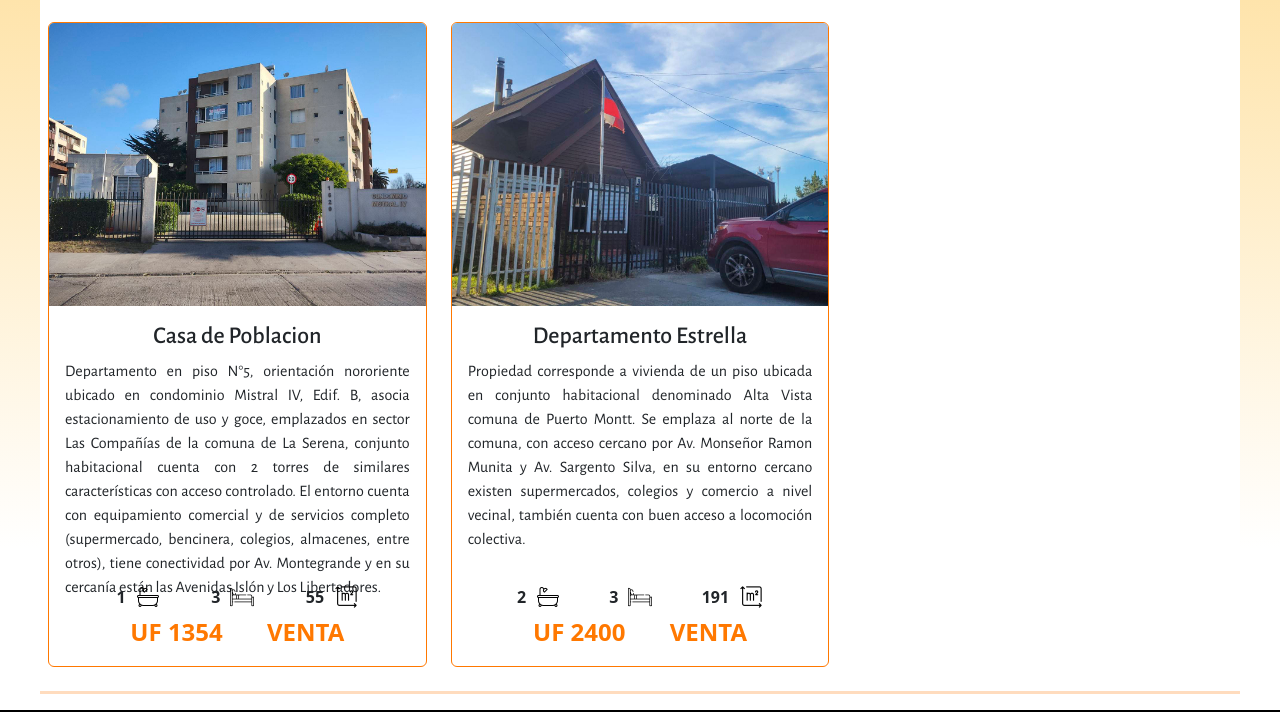
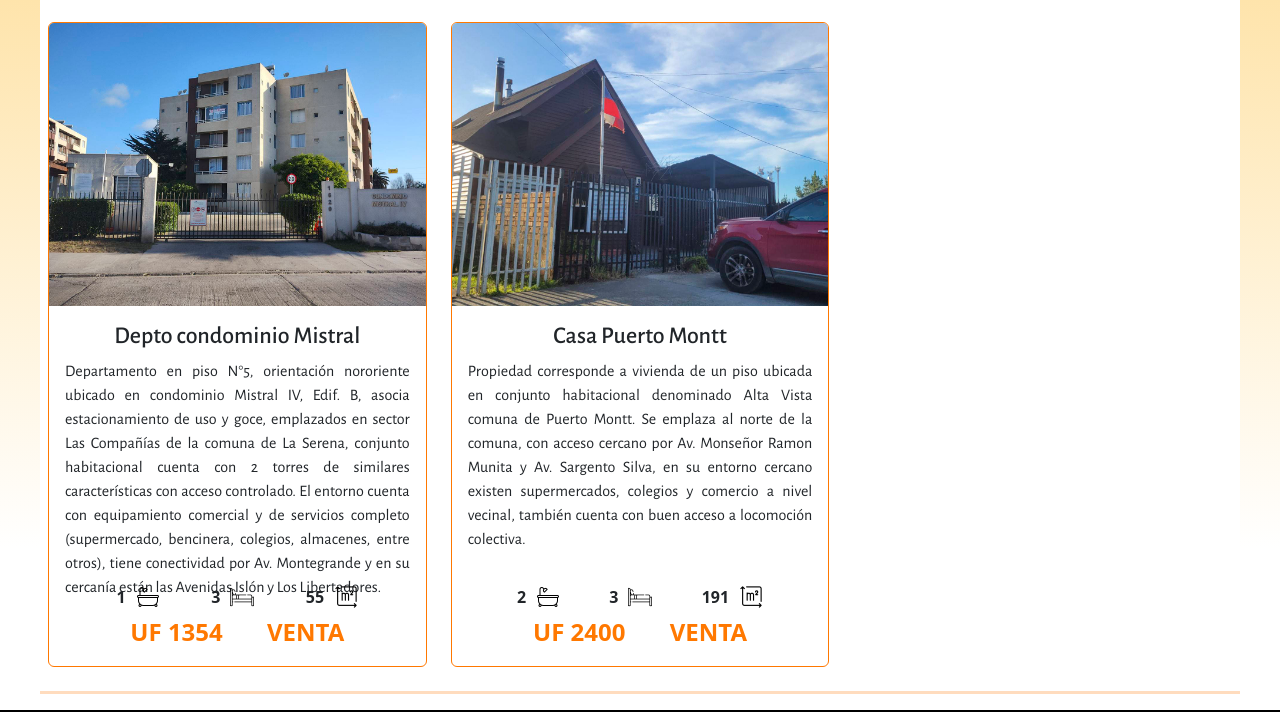
Before and after one commit to Hunt-007/dreams, a website: page pages/inmuebles.html in a window 1280 px wide. Shown: the part 873-1585 px from the top of the page. Drawn offline with nearby package versions, Linux system fonts and the light colour scheme.

Commit message:
inmuebles

```diff
--- a/pages/inmuebles.html
+++ b/pages/inmuebles.html
@@ -156,9 +156,9 @@
                         </article>
                         <article class="col-lg-4 col-md-6 col-sm-12">
                             <div class="card text-center">
-                                <img src="../assets/odepto2.jpg" class="card-img-top mx-auto d-block" alt="Inmueble Casa de Poblacion">
+                                <img src="../assets/odepto2.jpg" class="card-img-top mx-auto d-block" alt="Inmueble depto condominio Mistral ">
                                 <div class="card-body">
-                                    <h3 class="card-title">Casa de Poblacion</h3>
+                                    <h3 class="card-title">Depto condominio Mistral </h3>
                                     <p class="card-text">Departamento en piso N°5, orientación nororiente ubicado en condominio Mistral IV, Edif. B, asocia estacionamiento de uso y goce, emplazados en sector Las Compañías de la comuna de La Serena, conjunto habitacional cuenta con 2 torres de similares características con acceso controlado. El entorno cuenta con equipamiento comercial y de servicios completo (supermercado, bencinera, colegios, almacenes, entre otros), tiene conectividad por Av. Montegrande y en su cercanía están las Avenidas Islón y Los Libertadores.</p>
                                     <div class="contenedorInfo">
                                         <div class="item">
@@ -185,7 +185,7 @@
                             <div class="card text-center">
                                 <img src="../assets/ocasa3.jpg" class="card-img-top mx-auto d-block" alt="Inmueble Puerto Montt">
                                 <div class="card-body">
-                                    <h3 class="card-title">Departamento Estrella</h3>
+                                    <h3 class="card-title">Casa Puerto Montt</h3>
                                     <p class="card-text">Propiedad corresponde a vivienda de un piso ubicada en conjunto habitacional denominado Alta Vista comuna de Puerto Montt. Se emplaza al norte de la comuna, con acceso cercano por Av. Monseñor Ramon Munita y Av. Sargento Silva, en su entorno cercano existen supermercados, colegios y comercio a nivel vecinal, también cuenta con buen acceso a locomoción colectiva.</p>
                                     <div class="contenedorInfo">
                                         <div class="item">
```
